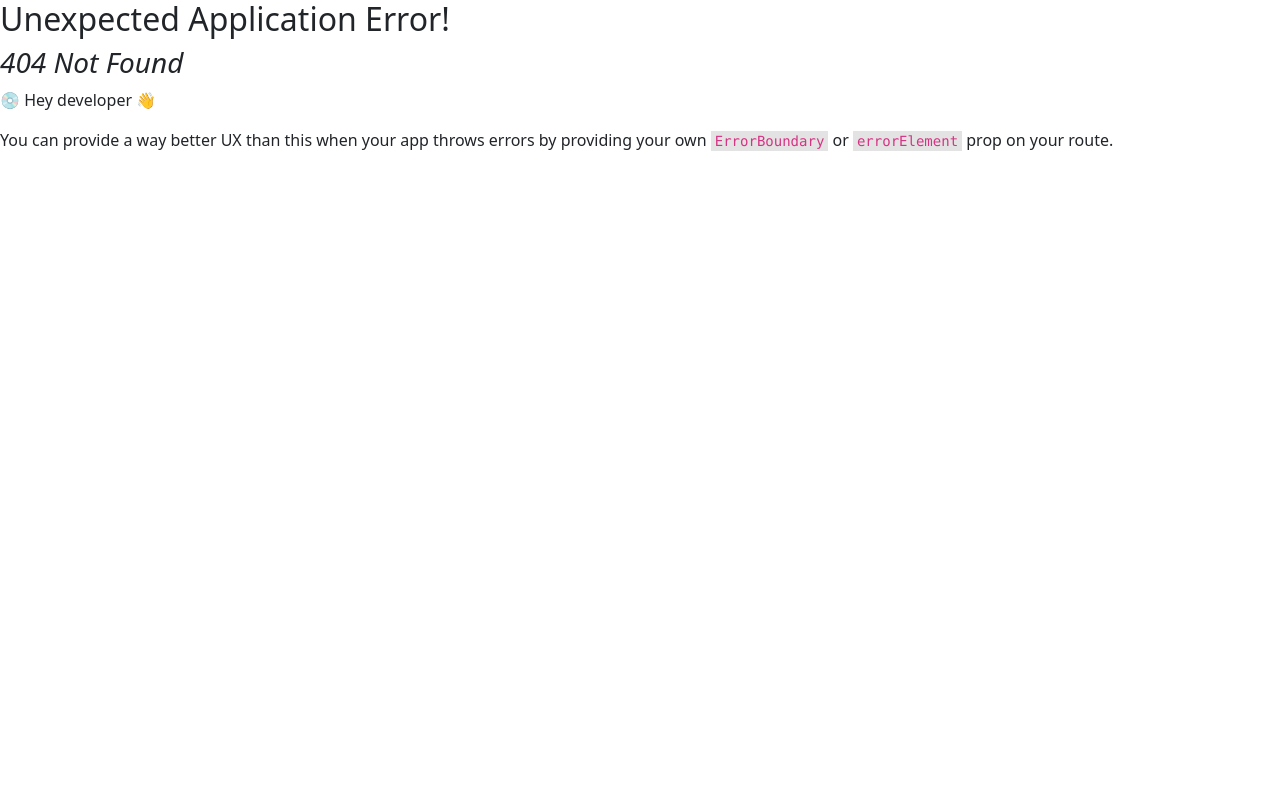
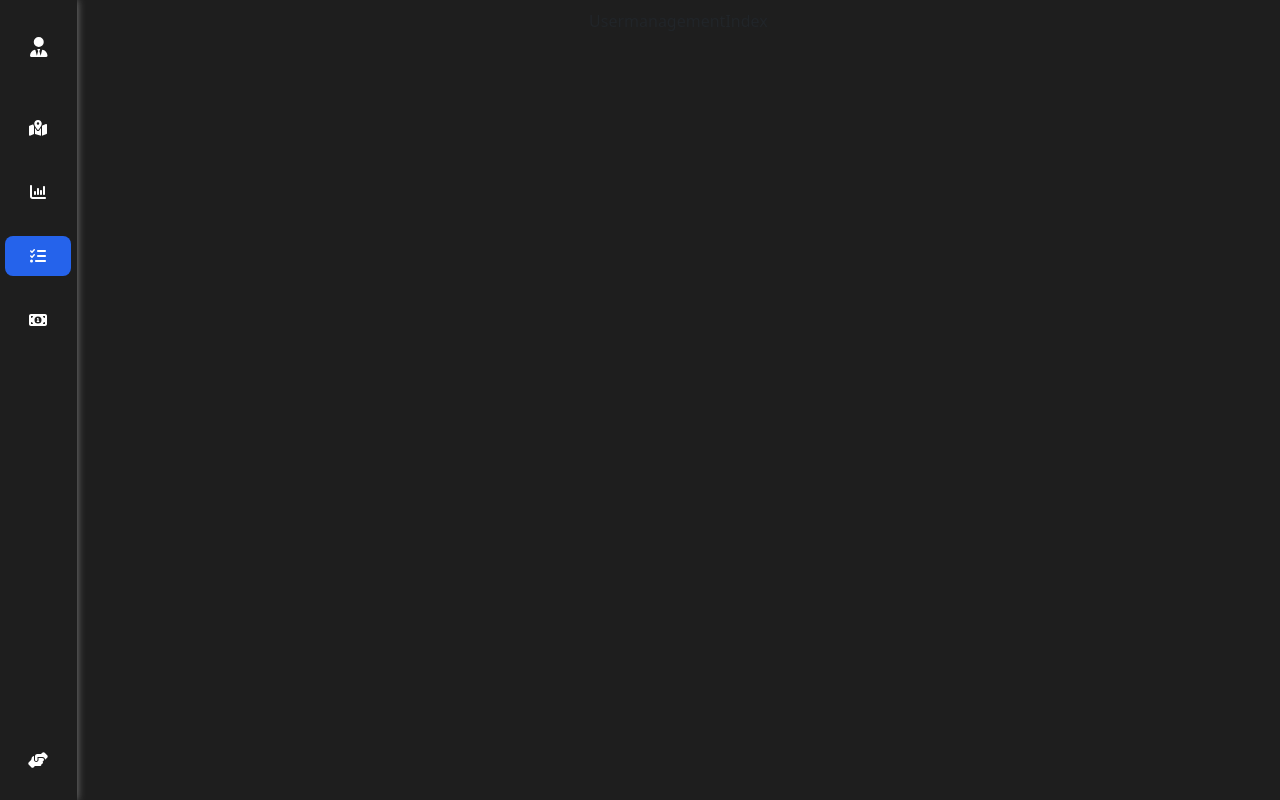
Before and after one commit to Atom-2015/TaskManagement, a React (Create React App) app in the folder myapp/: page /userManagement in a window 1280 px wide. Before the commit this address had no page. Built offline with nearby package versions, Linux system fonts and the light colour scheme; sample sign-in values are in the browser's storage.

Commit message:
pushing user

```diff
--- a/myapp/src/Component/Sidebar/sidebar.js
+++ b/myapp/src/Component/Sidebar/sidebar.js
@@ -114,14 +114,14 @@ function Sidebar() {
                     {/* Management Link */}
                     <div className="mb-4 relative group">
                         <NavLink
-                            to='/management/userManagement'
+                            to='/userManagement'
                             className={({ isActive }) =>
                                 `block py-2 px-4 rounded-lg ${isActive ? "bg-blue-600 text-white" : "text-white hover:bg-gray-800"}`
                             }
                         >
                             <FontAwesomeIcon icon={faListCheck} className=" text-white" />
                         </NavLink>
-                        <span className="absolute left-full ml-2 hidden group-hover:block bg-gray-800 text-white text-sm rounded p-2 py-1 px-4 z-10">Management</span>
+                        <span className="absolute left-full ml-2 hidden group-hover:block bg-gray-800 text-white text-sm rounded p-2 py-1 px-4 z-10">User Management</span>
                     </div>
 
                     {/* Billing Link */}
--- /dev/null
+++ b/myapp/src/Component/userManagement.js/usermanagementIndex.js
@@ -0,0 +1,10 @@
+import React from 'react'
+
+function UsermanagementIndex() {
+  return (
+    <div>UsermanagementIndex</div>
+
+  )
+}
+
+export default UsermanagementIndex
--- a/myapp/src/index.js
+++ b/myapp/src/index.js
@@ -11,6 +11,7 @@ import { store } from './StoreRDK/store';
 import ProjectIndex from './Component/Projects/projectIndex';
 import 'bootstrap/dist/css/bootstrap.min.css';
 import 'bootstrap/dist/css/bootstrap.min.css';
+import UsermanagementIndex from './Component/userManagement.js/usermanagementIndex';
 
 
 
@@ -53,6 +54,7 @@ const router = createBrowserRouter([
     children:[
       {path:'/dashboard' , element : <h1>Dashboard</h1>},
       {path:'/projectManagement' , element : <ProjectIndex/> },
+      {path:'/userManagement' , element:<UsermanagementIndex/>}
     ]
 
   },
```
Also changed, not shown: myapp/src/Component/userManagement.js/userlist.js (added, +11 -0 lines), 1 other file (tests, documents, lock files or other folders).
